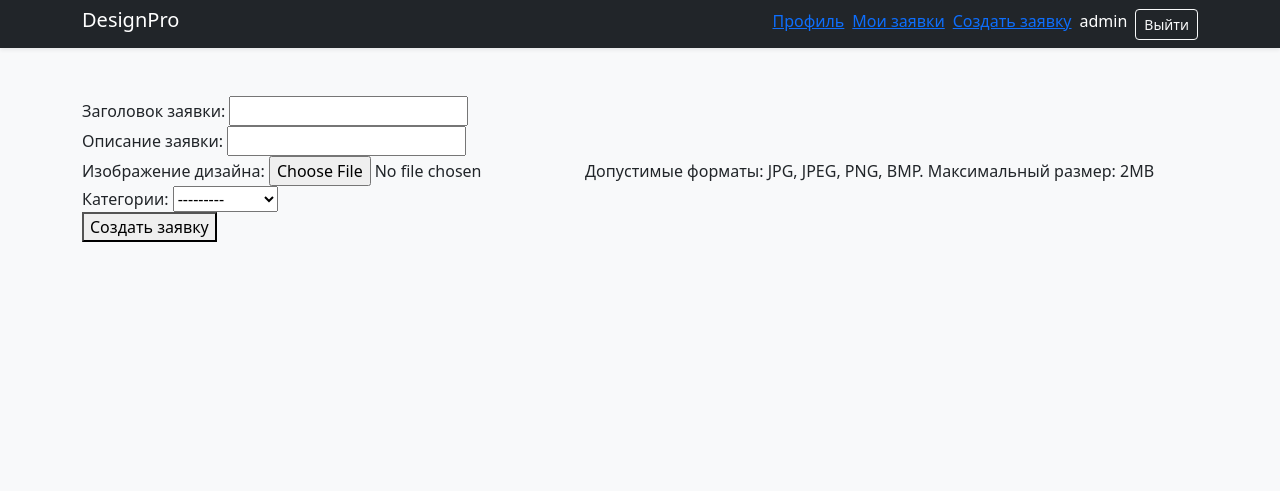
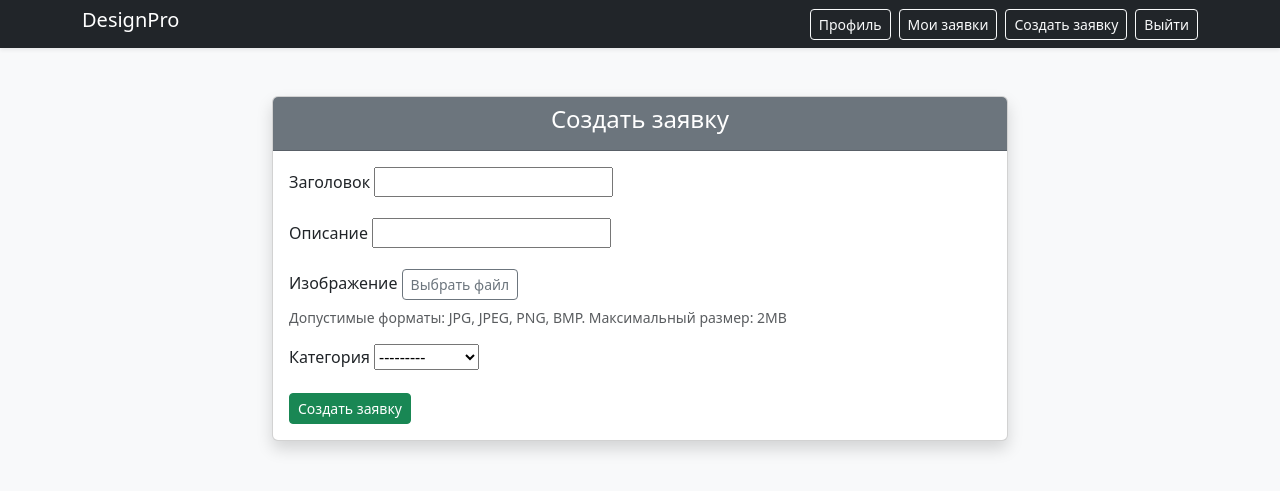
Before and after one commit to savin3/DesignPro, a Django app: page /catalog/request/create/ in a window 1280 px wide. Shown: the top 491 px of the page. Run offline with Django 5.2, Linux system fonts and the light colour scheme; a user stored in the database is signed in; data comes from the database, SQL or seed files in the repository; both versions use the stored data as it was after the commit; some libraries are stand-ins or nearby versions.

Commit message:
fix: changes in templates. adding styling for new pages

```diff
--- a/catalog/forms.py
+++ b/catalog/forms.py
@@ -75,7 +75,7 @@ class CustomUserCreationForm(UserCreationForm):
             raise ValidationError('Логин должен содержать только латинские буквы и дефис')
 
         if AdvUser.objects.filter(
-                username=username).exists():  # Если у нас есть пользователь с текущим логином, то кидаем ошибку
+                username=username).exists():
             raise ValidationError('Пользователь с таким логином уже существует')
 
         return username
@@ -84,7 +84,7 @@ class CustomUserCreationForm(UserCreationForm):
         email = self.cleaned_data.get('email')
 
         if AdvUser.objects.filter(
-                email=email).exists():  # Если у нас есть пользователь с текущим email, то кидаем ошибку
+                email=email).exists():
             raise ValidationError('Пользователь с таким email уже существует')
         return email
 
--- a/catalog/templates/catalog/base_template.html
+++ b/catalog/templates/catalog/base_template.html
@@ -14,10 +14,9 @@
                 <a href="{% url 'index' %}" class="text-white text-decoration-none h5">DesignPro</a>
                 <div class="d-flex gap-2">
                     {% if user.is_authenticated %}
-                        <a href="{% url 'profile' %}">Профиль</a>
-                        <a href="{% url 'user_requests' %}">Мои заявки</a>
-                        <a href="{% url 'create' %}">Создать заявку</a>
-                        <span class="text-white">{{ user.username }}</span>
+                        <a href="{% url 'profile' %}" class="btn btn-outline-light btn-sm">Профиль</a>
+                        <a href="{% url 'user_requests' %}" class="btn btn-outline-light btn-sm">Мои заявки</a>
+                        <a href="{% url 'create' %}" class="btn btn-outline-light btn-sm">Создать заявку</a>
                         <a href="{% url 'logout' %}" class="btn btn-outline-light btn-sm">Выйти</a>
                     {% else %}
                         <a href="{% url 'login' %}" class="btn btn-outline-light btn-sm">Войти</a>
--- a/catalog/templates/catalog/create_request.html
+++ b/catalog/templates/catalog/create_request.html
@@ -1,44 +1,61 @@
 {% extends 'catalog/base_template.html' %}
 {% block title %} Создание заявки {% endblock %}
 {% block content %}
-
-    <form method="post" enctype="multipart/form-data">
-        {% csrf_token %}
-
+<div class="row justify-content-center">
+    <div class="col-lg-8">
         {% if form.errors %}
-            <div style="color: red; margin-bottom: 20px;">
+            <div class="alert alert-danger">
                 {% for field in form %}
                     {% for error in field.errors %}
-                        <p>{{ error }}</p>
+                        <div>{{ error }}</div>
                     {% endfor %}
                 {% endfor %}
                 {% for error in form.non_field_errors %}
-                    <p>{{ error }}</p>
+                    <div>{{ error }}</div>
                 {% endfor %}
             </div>
         {% endif %}
+        <div class="card shadow">
+            <div class="card-header bg-secondary text-white text-center">
+                <h4>Создать заявку</h4>
+            </div>
+            <div class="card-body">
+                <form method="post" enctype="multipart/form-data">
+                    {% csrf_token %}
 
-        <div class="form-group">
-            {{ form.title.label_tag }}
-            {{ form.title }}
+                    <div class="mb-3">
+                        <label for="{{ form.title.id_for_label }}" class="form-label">Заголовок</label>
+                        {{ form.title }}
+                    </div>
+
+                    <div class="mb-3">
+                        <label for="{{ form.description.id_for_label }}" class="form-label">Описание</label>
+                        {{ form.description }}
+                    </div>
+
+                    <div class="mb-3">
+                        <label for="{{ form.image.id_for_label }}" class="form-label">Изображение</label>
+                        <input type="file" id="{{ form.image.id_for_label }}" name="{{ form.image.html_name }}" class="form-control d-none" onchange="this.nextElementSibling.textContent = this.files[0]?.name || 'Выбрать файл'">
+
+
+                        <button type="button" class="btn btn-sm btn-outline-secondary" onclick="this.previousElementSibling.click()">
+                            {{ form.image.value|default:"Выбрать файл" }}
+                        </button>
+
+                        {% if form.image.help_text %}
+                            <div class="form-text">{{ form.image.help_text }}</div>
+                        {% endif %}
+                    </div>
+
+                    <div class="mb-3">
+                        <label for="{{ form.category.id_for_label }}" class="form-label">Категория</label>
+                        {{ form.category }}
+                    </div>
+
+                    <button type="submit" class="btn btn-sm btn-success">Создать заявку</button>
+                </form>
+            </div>
         </div>
-
-        <div class="form-group">
-            {{ form.description.label_tag }}
-            {{ form.description }}
-        </div>
-
-        <div class="form-group">
-            {{ form.image.label_tag }}
-            {{ form.image }}
-            {{ form.image.help_text }}
-        </div>
-
-        <div class="form-group">
-            {{ form.category.label_tag }}
-            {{ form.category }}
-        </div>
-
-        <button type="submit">Создать заявку</button>
-    </form>
+    </div>
+</div>
 {% endblock %}
--- a/catalog/templates/catalog/index.html
+++ b/catalog/templates/catalog/index.html
@@ -46,7 +46,7 @@
         {% endfor %}
     {% else %}
         <div class="alert alert-light">
-            <p class="mb-0">Нет выполненных заявок!</p>
+            <p class="mb-0">Нет выполненных заявок</p>
         </div>
     {% endif %}
 </div>
--- a/catalog/templates/catalog/login.html
+++ b/catalog/templates/catalog/login.html
@@ -21,7 +21,7 @@
                             <label for="password" class="form-label">Пароль</label>
                             <input type="password" class="form-control" id="password" name="password" required>
                         </div>
-                        <div class="d-grid">
+                        <div class="text-center">
                             <button type="submit" class="btn btn-primary">Войти</button>
                         </div>
                     </form>
--- a/catalog/templates/catalog/register.html
+++ b/catalog/templates/catalog/register.html
@@ -59,7 +59,7 @@
                             <div class="text-danger small mt-1">{{ form.personal_data_agreement.errors }}</div>
                         {% endif %}
                     </div>
-                    <div class="d-grid">
+                    <div class="text-center">
                         <button type="submit" class="btn btn-success">Зарегистрироваться</button>
                     </div>
                 </form>
```
Also changed, not shown: catalog/templates/catalog/user_requests.html (+36 -28 lines), db.sqlite3.
